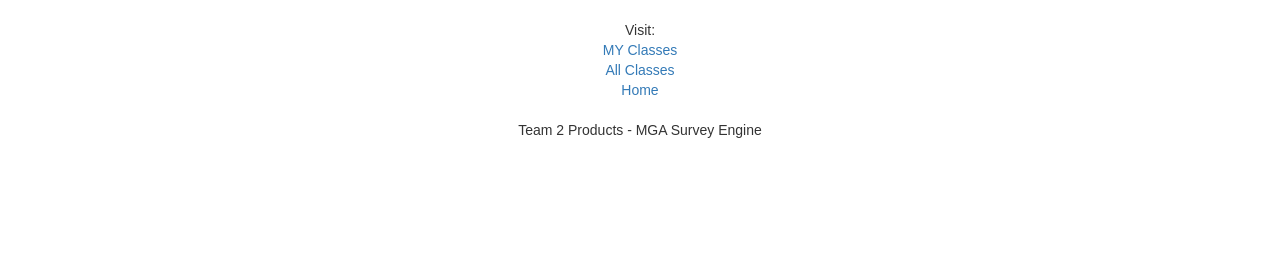
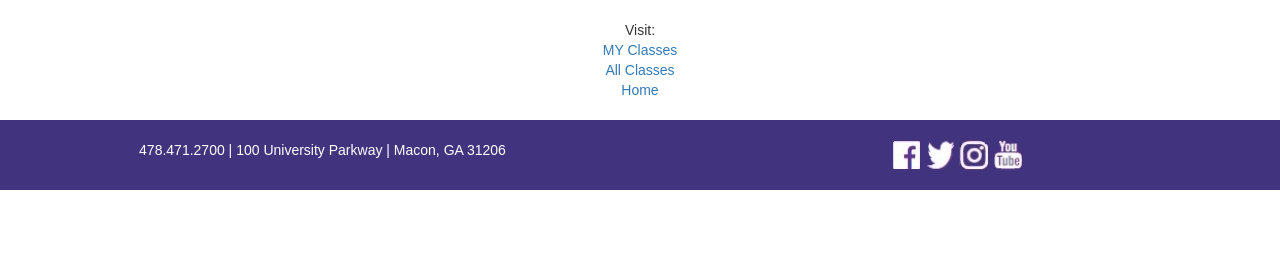
Before and after one commit to itec4750-team2/ITEC-4750-Team2-Site-Reordered, a PHP site: page /_facultyPages/classes.php in a window 1280 px wide. Shown: the part 421-674 px from the top of the page. Run offline with PHP 8.4, Linux system fonts and the light colour scheme.

Commit message:
Added New footer design to facfooter

```diff
--- a/_templates/_footers/facfooter.php
+++ b/_templates/_footers/facfooter.php
@@ -1,4 +1,7 @@
 <?php ?>
+<head>
+		<link href="../_css/footerstyle.css" rel="stylesheet" />
+</head>
 <!-- Change: Added Quicklinks to footer -->
 <div>
 	<br/>
@@ -6,12 +9,21 @@
 	<br/>
 	<a href="classes.php">MY Classes</a><br/>
 	<a href="all_classes.php">All Classes</a><br/>
-	<a href="facultyDashboard.php">Home</a><br/>
+	<a href="facultyDashboard.php">Home</a><br/><br/>
 </div>
 <div class = "clear"></div>
 	<footer>
-		<br/>
-		<p>Team 2 Products - MGA Survey Engine<p>
+		<div id="purpleBar">
+			<div class="row">
+				<div class="col-sm-6 text-center">478.471.2700 | <a href="https://www.google.com/maps/dir/100 university parkway macon ga 31206" style="color: #FFFFFF">100 University Parkway | Macon, GA 31206</a></div>
+				<div class="col-sm-6 text-center">
+					<a href="https://www.facebook.com/MiddleGeorgiaStateUniversity2"> <img src="<?php echo $server.'/_images/facebook.jpg';?>" height="30" width="30" alt="f"></a>
+					<a href="https://twitter.com/MGAstateU"> <img src="<?php echo $server.'/_images/twitter.jpg';?>" height="30" width="30" alt="t"</a>
+					<a href="https://www.instagram.com/mgastateu/"> <img src="<?php echo $server.'/_images/instagram.jpg';?>" height="30" width="30" alt="i"</a>
+					<a href="https://www.youtube.com/user/mgaknights"> <img src="<?php echo $server.'/_images/youtube.jpg';?>" height="30" width="30" alt="y"</a>
+				</div>
+			</div>
+		</div>
 	</footer>
 </body>
 </html>
```
Also changed, not shown: _templates/footer.php (deleted, +0 -22 lines).
